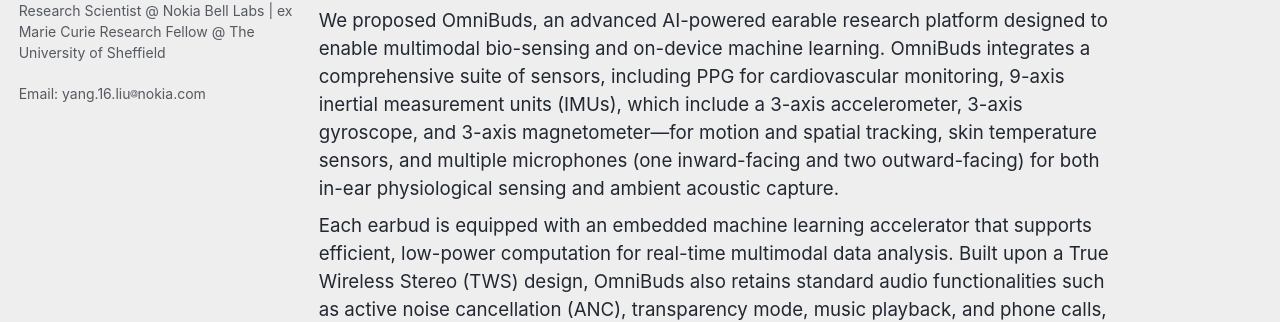
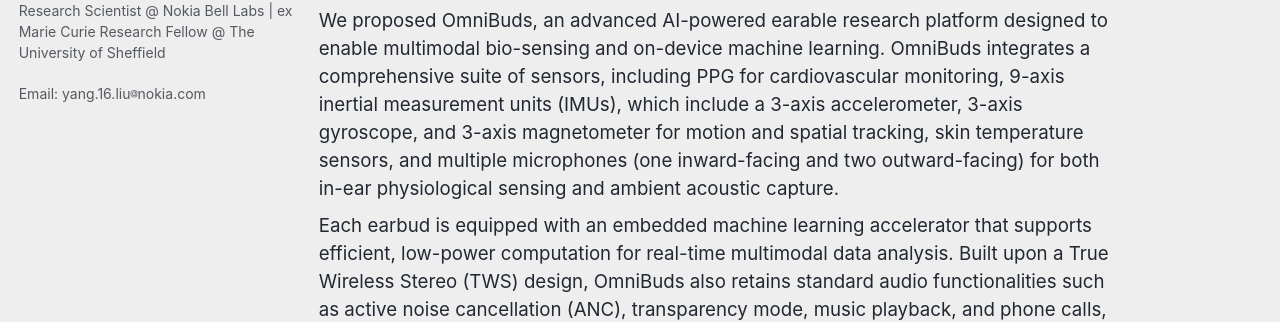
Before and after one commit to yangcas/yangcas.github.io, a Jekyll site: the page built from _pages/projects/omnibuds.md, in a window 1280 px wide and 1011 px high. Shown: the part 218-540 px from the top of the window. Built offline with Jekyll 4.4.1, drawn with Linux system fonts in a browser that asks for light colours; some web fonts are replaced; our own code applies the rules of GitHub Pages for plain Markdown files.

```diff
--- a/_pages/projects/omnibuds.md
+++ b/_pages/projects/omnibuds.md
@@ -2,7 +2,7 @@
 ### OmniBuds: A Sensory Earable Platform for Multimodal Bio-Sensing and On-Device Machine Learning [<font color="blue">[paper]</font>](https://arxiv.org/abs/2410.04775)
 
 We proposed OmniBuds, an advanced AI-powered earable research platform designed to enable multimodal bio-sensing and on-device machine learning.
-OmniBuds integrates a comprehensive suite of sensors, including PPG for cardiovascular monitoring, 9-axis inertial measurement units (IMUs), which include a 3-axis accelerometer, 3-axis gyroscope, and 3-axis magnetometer—for motion and spatial tracking, skin temperature sensors, and multiple microphones (one inward-facing and two outward-facing) for both in-ear physiological sensing and ambient acoustic capture.
+OmniBuds integrates a comprehensive suite of sensors, including PPG for cardiovascular monitoring, 9-axis inertial measurement units (IMUs), which include a 3-axis accelerometer, 3-axis gyroscope, and 3-axis magnetometer for motion and spatial tracking, skin temperature sensors, and multiple microphones (one inward-facing and two outward-facing) for both in-ear physiological sensing and ambient acoustic capture.
 
 Each earbud is equipped with an embedded machine learning accelerator that supports efficient, low-power computation for real-time multimodal data analysis.
 Built upon a True Wireless Stereo (TWS) design, OmniBuds also retains standard audio functionalities such as active noise cancellation (ANC), transparency mode, music playback, and phone calls, providing both research flexibility and everyday usability.
```
Also changed, not shown: _pages/projects/earfusion.md (+2 -2 lines), _pages/projects/oae.md (+1 -1 lines).
